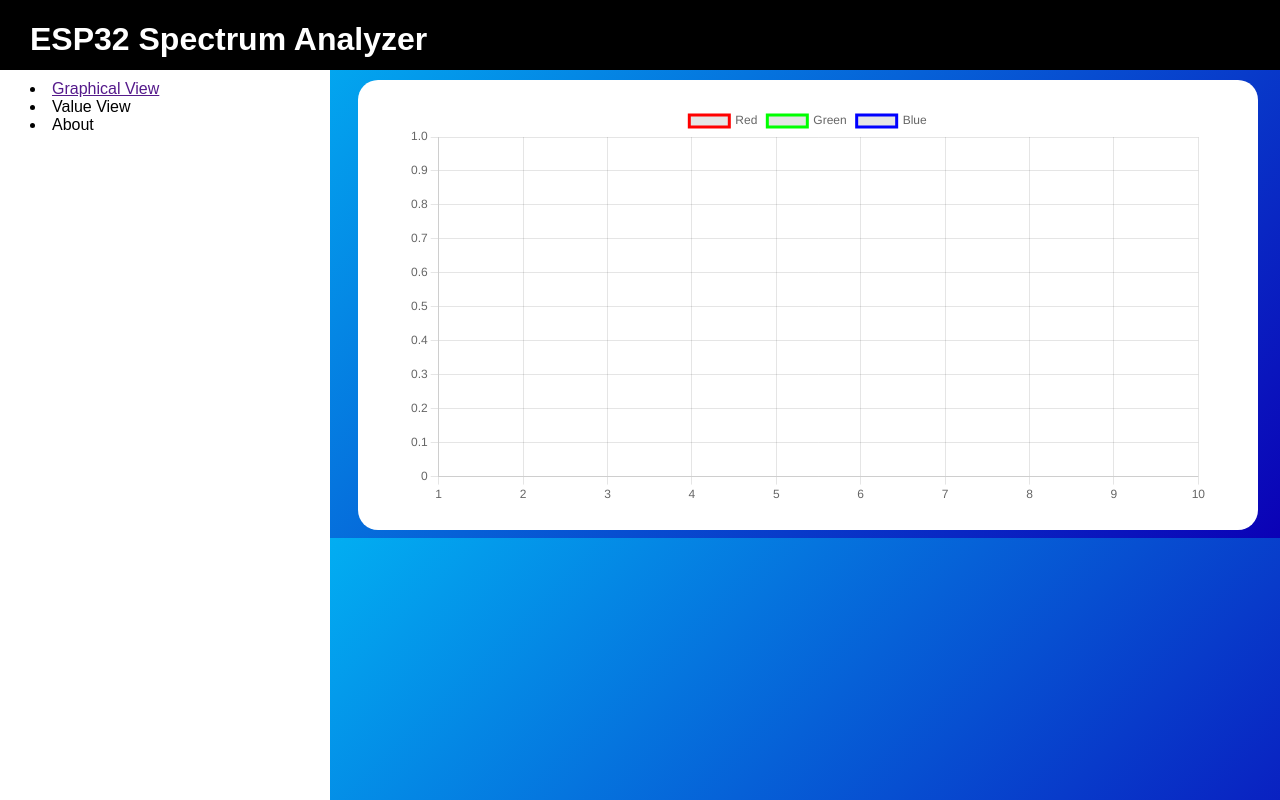
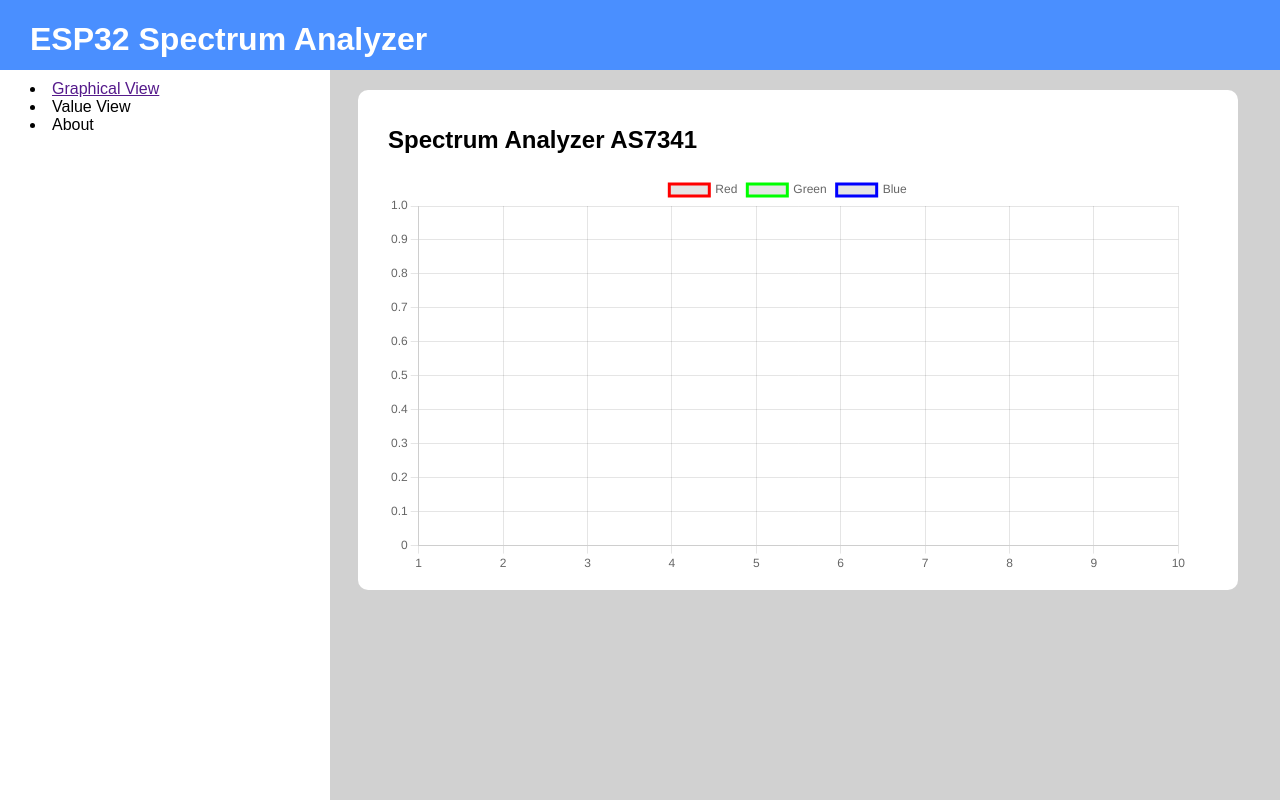
Before and after one commit to callahamZ/ESP32-Spectrum-Analyzer, a website with bundled scripts: page dist/index.html in a window 1280 px wide. Built offline with nearby package versions, Linux system fonts and the light colour scheme; some packages are replaced by stand-ins of ours; no server answers; the database is empty.

```diff
--- a/dist/index.html
+++ b/dist/index.html
@@ -23,8 +23,8 @@
     </div>
 
     <div class="section1">
-
       <div class="canvasContainer">
+        <h2>Spectrum Analyzer AS7341</h2>
         <div class="chartCanvas">
           <canvas id="Chart1"></canvas>
         </div>
--- a/dist/style.css
+++ b/dist/style.css
@@ -1,19 +1,24 @@
+/* BODY */
 body {
-    background: rgb(0,212,255);
-    background: linear-gradient(135deg, rgba(0,212,255,1) 0%, rgba(11,1,182,1) 100%);
+    /* background: rgb(0,212,255);
+    background: linear-gradient(135deg, rgba(0,212,255,1) 0%, rgba(11,1,182,1) 100%); */
+    background-color: #d1d1d1;
     font-family: Arial, Helvetica, sans-serif;
 }
+
+/* =========================================================================================== */
 
 h1 {
     color: white;
 }
 
+/* ========================================NAVBAR============================================= */
 .headnav {
     height: 70px;
     width: 100vw;
     top: 0;
     left: 0;
-    background-color: black;
+    background-color: #4a8fff;
     position: fixed;
     padding-left: 30px;
 }
@@ -30,15 +35,18 @@
     padding-left: 30px;
 }
 
+/* ==========================================Canvas================================================= */
 .canvasContainer {
     display: flex;
-    width: 900px;
-    height: 450px;
+    flex-direction: column;
+    width: 850px;
+    height: 500px;
     background-color: white;
-    align-items: center;
+    align-items: left;
     justify-content: center;
-    border-radius: 20px;
-    margin-top: 80px;
+    border-radius: 10px;
+    padding-left: 30px;
+    margin-top: 90px;
 }
 
 .chartCanvas {
```
